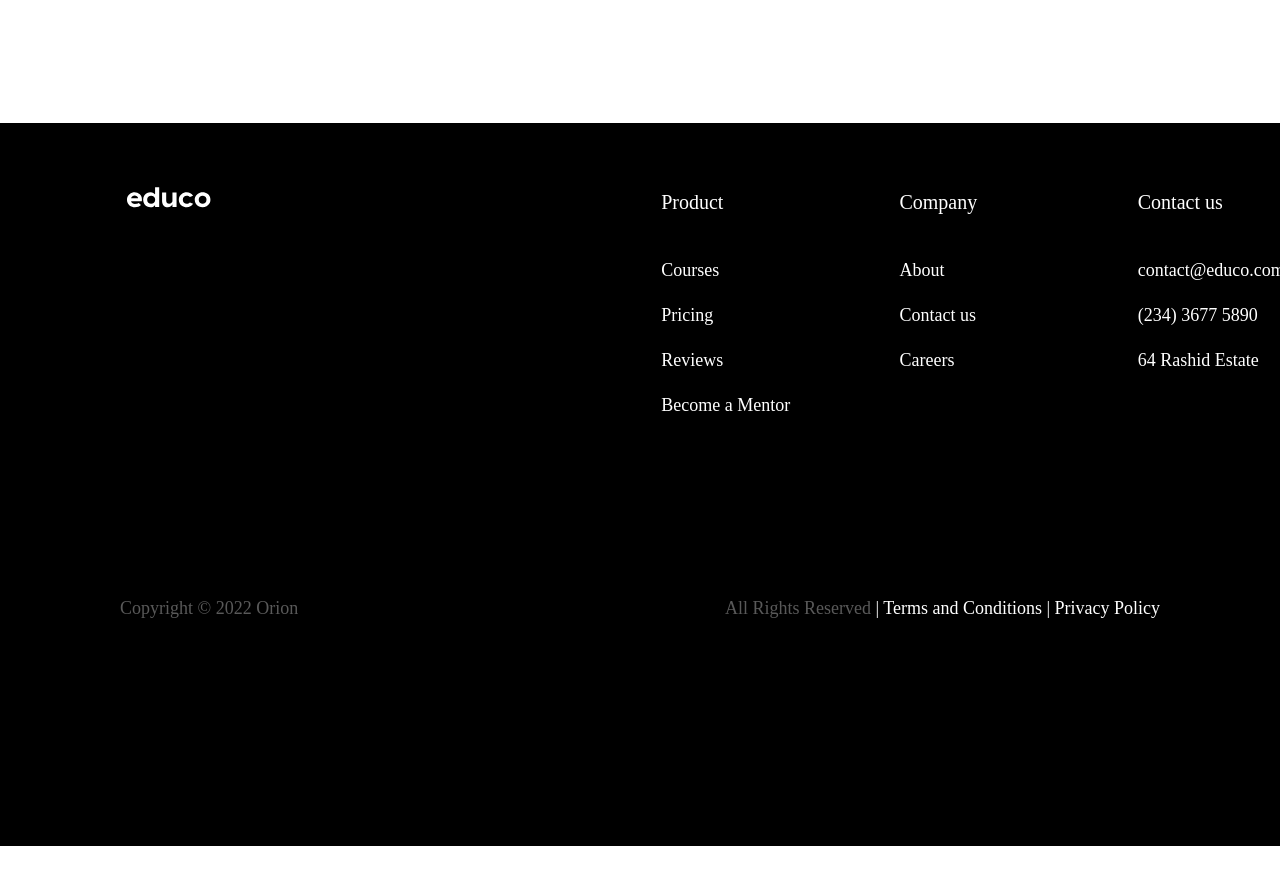
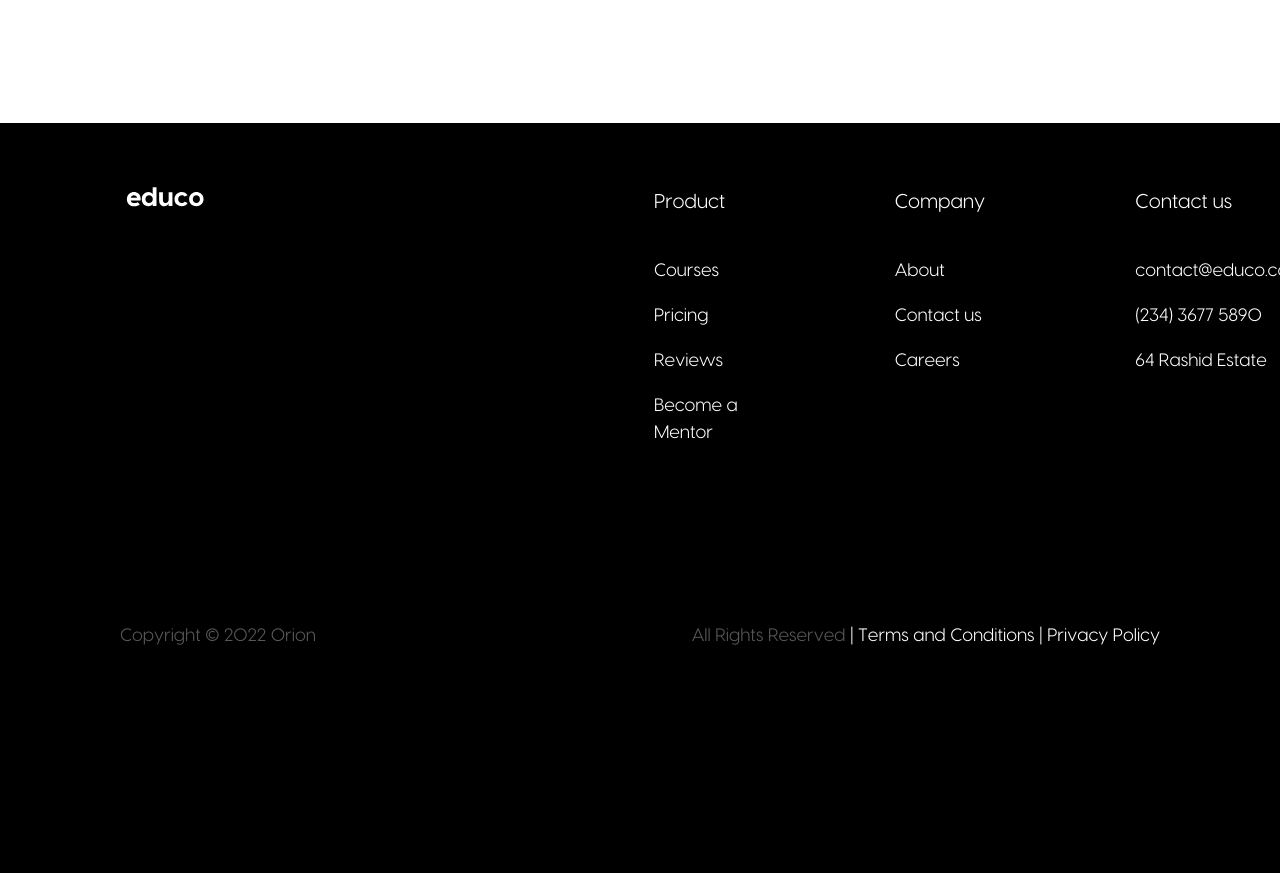
Before and after one commit to Eliteboss1/Educo, a React (Vite) app: page / in a window 1280 px wide. Shown: the part 3560-4433 px from the top of the page. Before the commit the page ends 4406 px from the top, so only its background shows below. Built offline with nearby package versions, Linux system fonts and the light colour scheme.

Commit message:
Update index.jsx

```diff
--- a/src/components/Footer/index.jsx
+++ b/src/components/Footer/index.jsx
@@ -3,7 +3,7 @@ import { Fotlogo } from "../../utils";
 
 const Footer = () => {
   return (
-    <div className="bg-black pt-[64px] pb-[224px] px-[50px] xl:px-0   font-[visby]">
+    <div className="bg-black pt-16 pb-[224px] px-12 xl:px-0 font-VisbyRegular">
       <div>
         <div className="flex ">
           <div className="xl:pl-[126.19px]  pr-[100px] lg:pr-[350px] xl:pr-[449px]">
```
